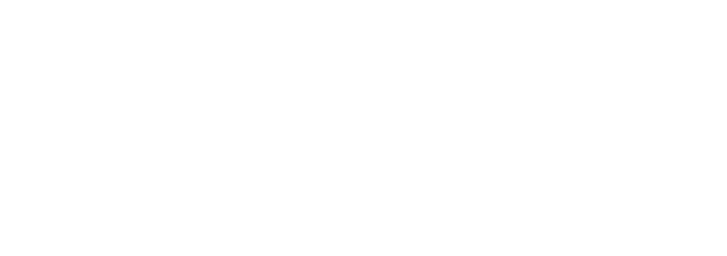
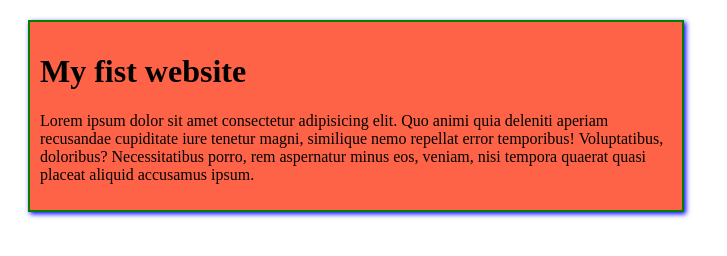
Before and after one commit to sagorahmed51242/my-first-simple-website, a plain HTML site: page index.html in a window 1280 px wide. Shown: the whole page, without its empty margins (0-727 px from the left). Drawn offline with Linux system fonts and the light colour scheme.

Commit message:
addded the first block

```diff
--- a/index.html
+++ b/index.html
@@ -4,8 +4,13 @@
     <meta charset="UTF-8">
     <meta name="viewport" content="width=device-width, initial-scale=1.0">
     <title>My first simple website</title>
+    <link rel="stylesheet" href="/styles/style.css">
 </head>
 <body>
 
+    <div>
+        <h1>My fist website</h1>
+        <p>Lorem ipsum dolor sit amet consectetur adipisicing elit. Quo animi quia deleniti aperiam recusandae cupiditate iure tenetur magni, similique nemo repellat error temporibus! Voluptatibus, doloribus? Necessitatibus porro, rem aspernatur minus eos, veniam, nisi tempora quaerat quasi placeat aliquid accusamus ipsum.</p>
+    </div>
 </body>
 </html>
--- /dev/null
+++ b/styles/style.css
@@ -0,0 +1,8 @@
+div{
+    background-color: tomato;
+    padding:10px;
+    border:2px solid green;
+    width:50%;
+    margin:20px;
+    box-shadow: 2px 2px 5px blue;
+}
```
